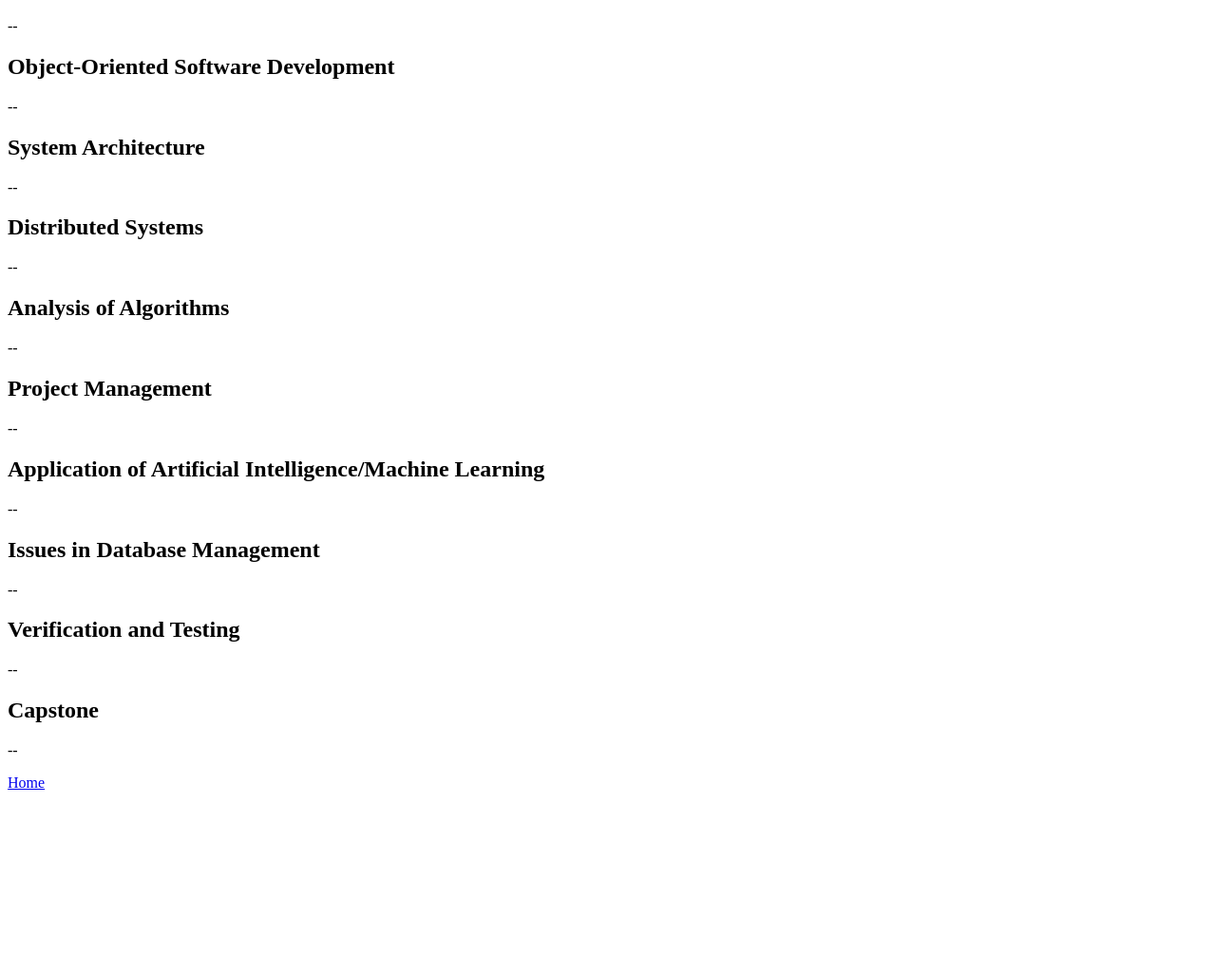
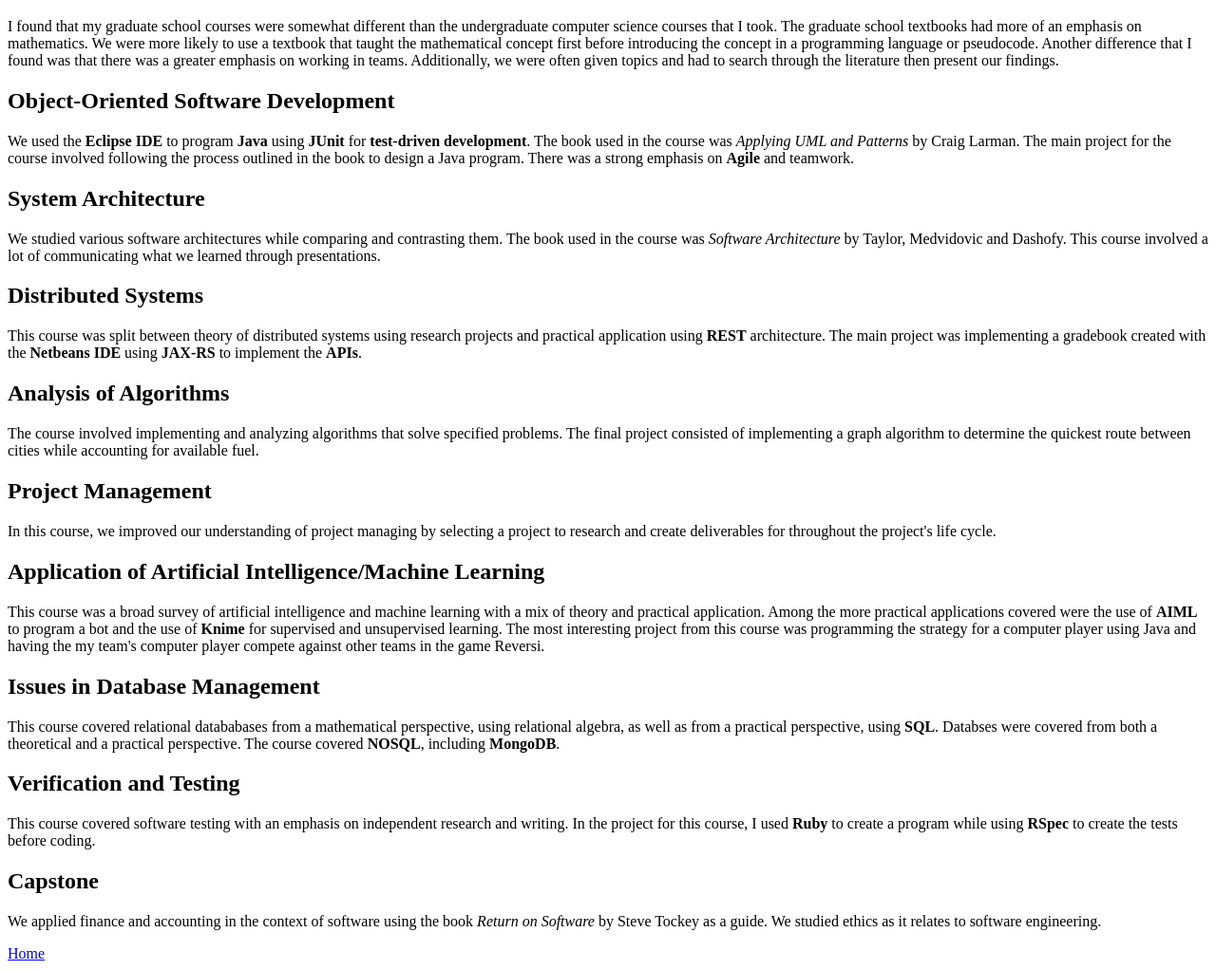
Before and after one commit to ScientistOfInformation/ScientistOfInformation.github.io, a plain HTML site: page graduatecourses.html in a window 1280 px wide. Shown: the part 61-1083 px from the top of the page at 95% size. Before the commit the page ends 903 px from the top, so only its background shows below. Drawn offline with Linux system fonts and the light colour scheme.

Commit message:
Added information to graduate school courses

```diff
--- a/graduatecourses.html
+++ b/graduatecourses.html
@@ -6,34 +6,67 @@
 </head>
 <body>
     <h1>Graduate Courses</h1>
-    <p> --
+    <p> I found that my graduate school courses were somewhat different than the undergraduate
+        computer science courses that I took.
+        The graduate school textbooks had more of an emphasis on mathematics.
+        We were more likely to use a textbook that taught the mathematical concept first
+        before introducing the concept in a programming language or pseudocode.
+        Another difference that I found was that there was a greater emphasis on working in teams.
+        Additionally, we were often given topics and had to search through the literature then present
+        our findings.
     </p>
     <h2>Object-Oriented Software Development</h2>
-    <p> --
+    <p> We used the <strong>Eclipse IDE</strong> to program <strong>Java</strong>
+        using <strong>JUnit</strong> for <strong>test-driven development</strong>.
+        The book used in the course was <i>Applying UML and Patterns</i> by Craig Larman.
+        The main project for the course involved following the process outlined in the book
+        to design a Java program. There was a strong emphasis on <strong>Agile</strong> and
+        teamwork.
     </p>
     <h2>System Architecture</h2>
-    <p> --
+    <p> We studied various software architectures while comparing and contrasting them.
+        The book used in the course was <i>Software Architecture</i> by Taylor, Medvidovic and Dashofy.
+        This course involved a lot of communicating what we learned through presentations.
     </p>
     <h2>Distributed Systems</h2>
-    <p> --
+    <p> This course was split between theory of distributed systems using research projects and
+        practical application using <strong>REST</strong> architecture.
+        The main project was implementing a gradebook created with the <strong>Netbeans IDE</strong>
+        using <strong>JAX-RS</strong> to implement the <strong>APIs</strong>.
     </p>
     <h2>Analysis of Algorithms</h2>
-    <p> --
+    <p> The course involved implementing and analyzing algorithms that solve specified problems.
+        The final project consisted of implementing a graph algorithm to determine the quickest
+        route between cities while accounting for available fuel.
     </p>
     <h2>Project Management</h2>
-    <p> --
+    <p> In this course, we improved our understanding of project managing by selecting a project
+        to research and create deliverables for throughout the project's life cycle.
     </p>
     <h2>Application of Artificial Intelligence/Machine Learning</h2>
-    <p> --
+    <p> This course was a broad survey of artificial intelligence and machine learning with
+        a mix of theory and practical application. Among the more practical applications covered
+        were the use of <strong>AIML</strong> to program a bot and the use of <strong>Knime</strong>
+        for supervised and unsupervised learning.
+        The most interesting project from this course was programming the strategy for a computer
+        player using Java and having the my team's computer player compete against other teams in
+        the game Reversi.
     </p>
     <h2>Issues in Database Management</h2>
-    <p> --
+    <p> This course covered relational datababases from a mathematical perspective, using relational
+        algebra, as well as from a practical perspective, using <strong>SQL</strong>.
+        Databses were covered from both a theoretical and a practical perspective.
+        The course covered <strong>NOSQL</strong>, including <strong>MongoDB</strong>.
     </p>
     <h2>Verification and Testing</h2>
-    <p> --
+    <p> This course covered software testing with an emphasis on independent research and writing.
+        In the project for this course, I used <strong>Ruby</strong> to create a program while
+        using <strong>RSpec</strong> to create the tests before coding.
     </p>
     <h2>Capstone</h2>
-    <p> --
+    <p> We applied finance and accounting in the context of software using the book
+        <i>Return on Software</i> by Steve Tockey as a guide. We studied ethics as it
+        relates to software engineering.
     </p>
     <a href="index.html">Home</a>
 </body>
```
